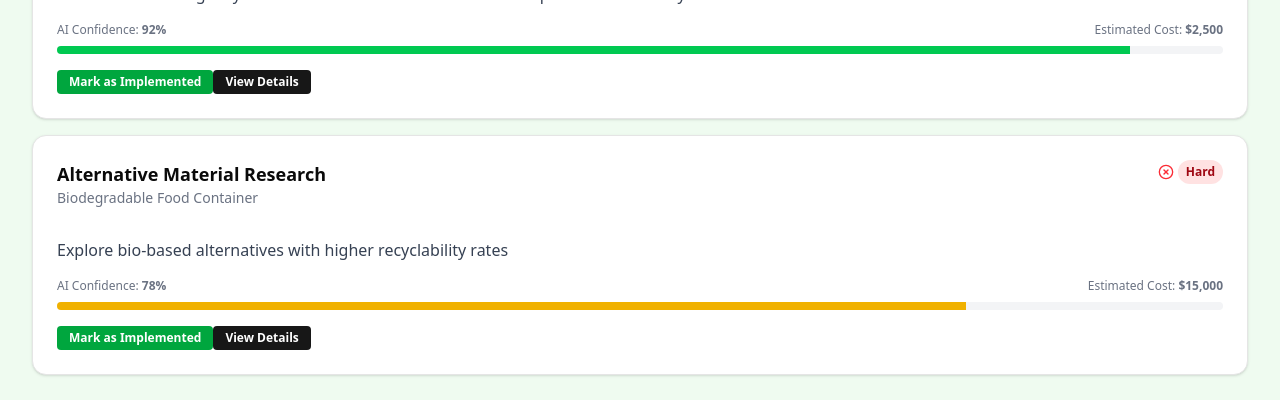
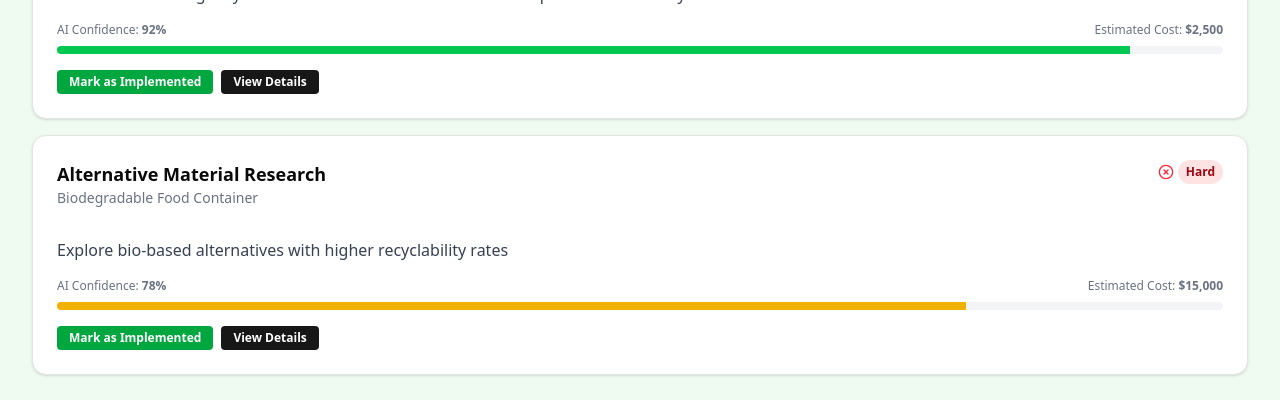
Before and after one commit to Sn0wF1re/circulariq, a Nuxt app: page /recommendations in a window 1280 px wide. Shown: the part 418-818 px from the top of the page. Built offline with nearby package versions, Linux system fonts and the light colour scheme.

Commit message:
fix(recommendations): add gap between Mark as Implemented and View Details buttons

```diff
--- a/app/pages/recommendations.vue
+++ b/app/pages/recommendations.vue
@@ -53,14 +53,15 @@
               :style="{ width: Math.round(rec.ai_confidence * 100) + '%' }"
             />
           </div>
+          <div class="flex gap-2 mt-4">
             <button
               v-if="!implementedIds.includes(rec.id)"
               @click="markAsImplemented(rec.id)"
-            class="mt-4 px-3 py-1 bg-green-600 text-white rounded text-xs font-semibold hover:bg-green-700"
+              class="px-3 py-1 bg-green-600 text-white rounded text-xs font-semibold hover:bg-green-700"
             >Mark as Implemented</button>
             <Dialog>
               <DialogTrigger as-child>
-              <button class="mt-4 px-3 py-1 bg-primary text-white rounded text-xs font-semibold hover:bg-primary/90">View Details</button>
+                <button class="px-3 py-1 bg-primary text-white rounded text-xs font-semibold hover:bg-primary/90">View Details</button>
               </DialogTrigger>
               <DialogContent>
                 <DialogHeader>
@@ -81,6 +82,7 @@
                 </DialogFooter>
               </DialogContent>
             </Dialog>
+          </div>
         </CardContent>
       </Card>
     </div>
```
Lines whose indentation alone changed are shown as unchanged.
